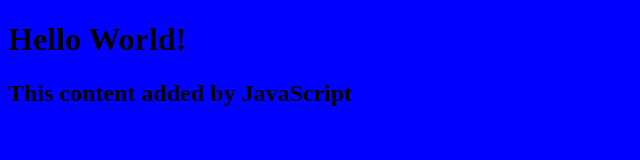
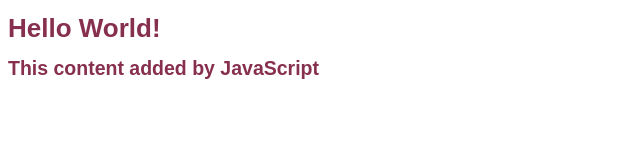
Before and after one commit to pascalled/pascalle-extravaganza, a plain HTML site: page index.html in a window 1280 px wide. Shown: the whole page, without its empty margins (0-640 px from the left). Drawn offline with Linux system fonts and the light colour scheme.

Commit message:
add style.css

```diff
--- a/style.css
+++ b/style.css
@@ -1,3 +1,23 @@
-body {
-    background: blue;
-  }
+   * {
+        -webkit-box-sizing: border-box;
+        -moz-box-sizing: border-box;
+        box-sizing: border-box;
+    }
+
+    body {
+        line-height: 1.7em;
+        color: #c09999;
+        font-size: 13px;
+        font-family: Arial, Helvetica, sans-serif;
+    }
+
+    h1,
+    h2,
+    h3,
+    h4,
+    h5,
+    h6,
+    label {
+        color: #872f4e;
+
+    }
```
